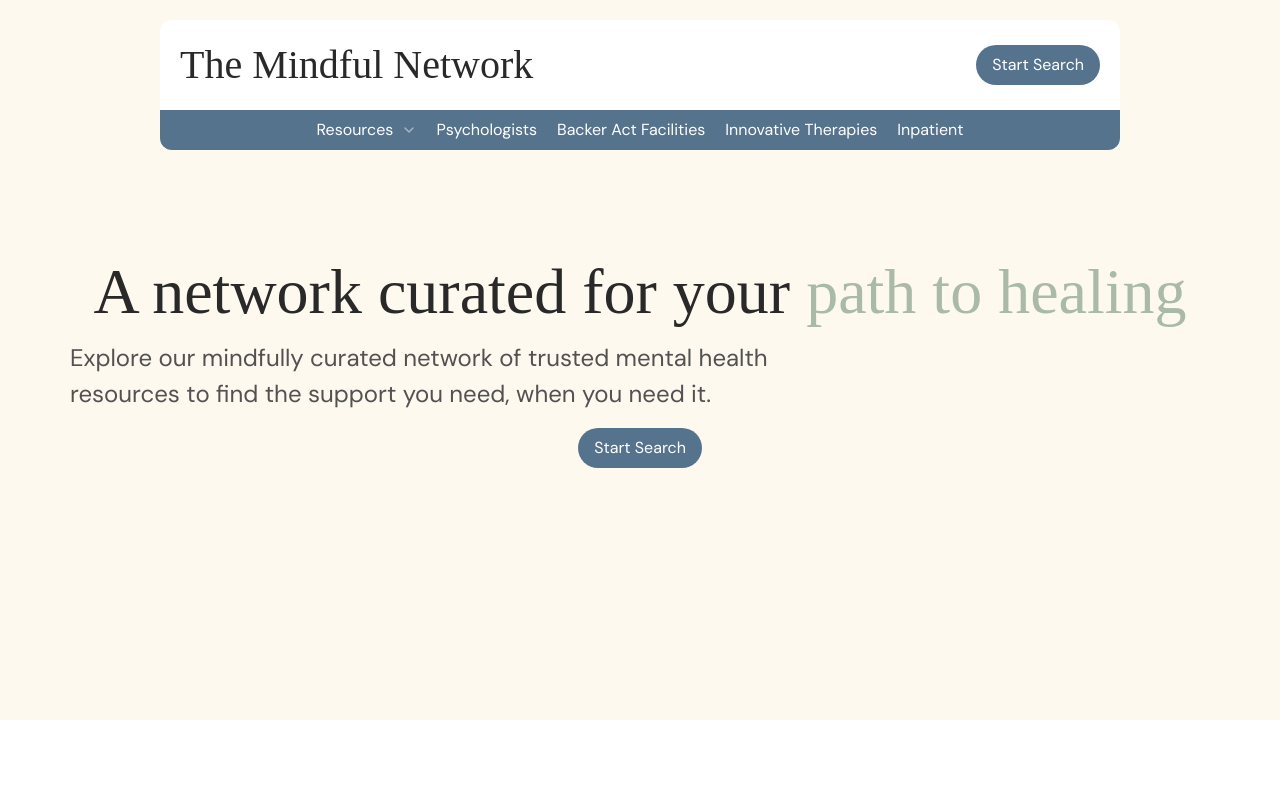
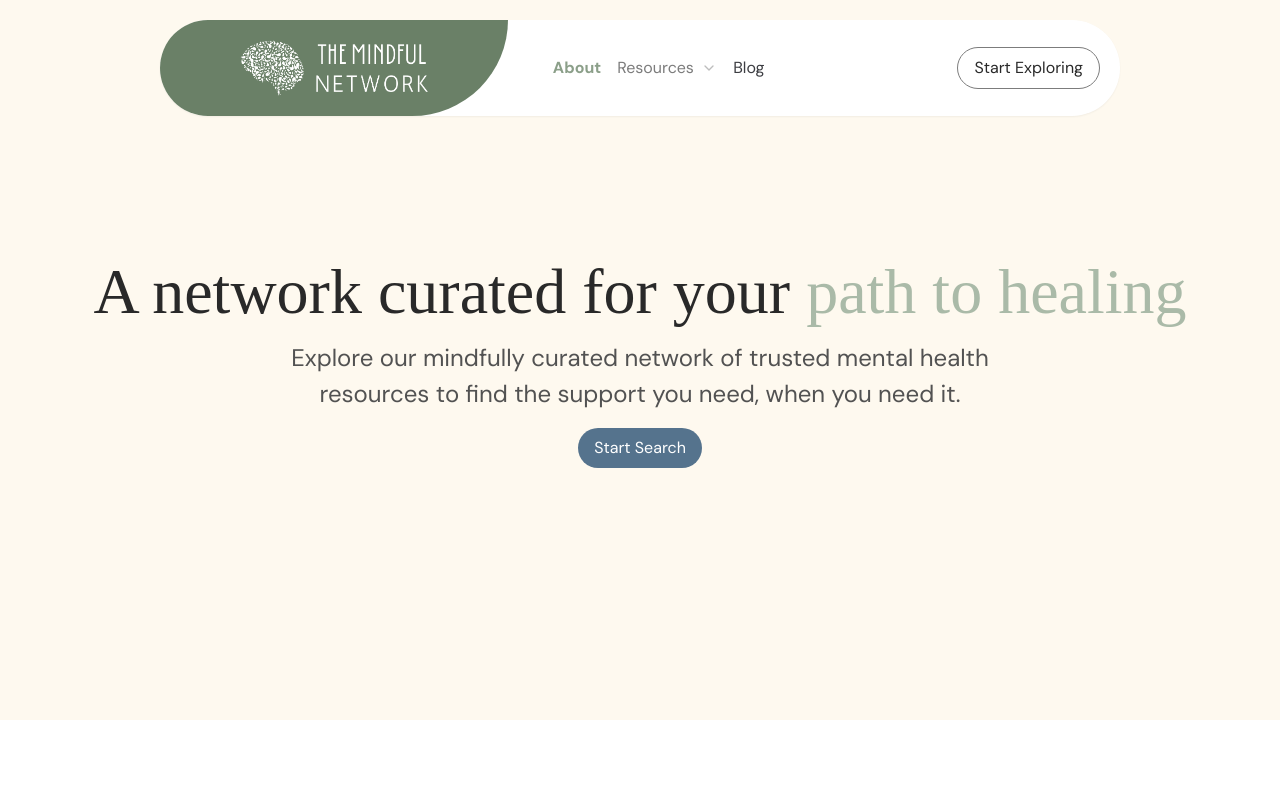
Before and after one commit to poreldeporte/mindful-network-official, a Next.js app in the folder client/: page / in a window 1280 px wide. Shown: the top 800 px of the page. Built offline with nearby package versions, Linux system fonts and the light colour scheme; a web font is replaced by a local one.

Commit message:
Fix(Client): New topbar style created & Disclaimer on footer componet & Button form & Get in touch form

```diff
--- a/client/src/components/shared/Footer.tsx
+++ b/client/src/components/shared/Footer.tsx
@@ -1,13 +1,26 @@
+import { navigation, resources } from "@/lib/constants";
+import { MindfulIsotype, MindfulLogo } from "@/lib/images";
+import Image from "next/image";
+import Link from "next/link";
 import { Typography } from "../ui";
-import { navigation, resources } from "@/lib/constants";
 
 export function Footer() {
 	return (
-    <footer className="page-width py-10 flex flex-col lg:flex-row items-start justify-between">
+		<footer className="page-width py-10">
+			<div className="flex flex-col lg:flex-row items-start justify-between">
 				<div className="mb-10 lg:mb-0">
-        <Typography color="black" as="h2" variant="title">
-          The Mindful Network
-        </Typography>
+					<div className="flex content-center space-x-4 items-center">
+						<Image
+							alt="Mindful Logo"
+							className="w-24 h-20 lg:w-40 lg:h-32"
+							src={MindfulIsotype}
+						/>
+						<Image
+							alt="Mindful Logo"
+							className="w-32 h-16 lg:w-40 lg:h-16"
+							src={MindfulLogo}
+						/>
+					</div>
 				</div>
 				<div className="grid grid-cols-1 lg:grid-cols-2 gap-5">
 					<div>
@@ -43,6 +56,76 @@ export function Footer() {
 						</div>
 					</div>
 				</div>
+			</div>
+			<div className="mt-16 grid grid-cols-1 gap-10 lg:grid-cols-2">
+				<div className="space-y-1">
+					<Typography
+						variant="medium"
+						color="black"
+						as="h3"
+						className="font-semibold"
+					>
+						Platform information
+					</Typography>
+					<Typography variant="small" color="black" as="p" className="w-full">
+						The Mindful Network is an informational platform designed to connect
+						individuals with mental health resources. The content on this site
+						is for educational purposes only and is not a substitute for
+						professional medical advice, diagnosis, or treatment. Always seek
+						the advice of your physician or qualified mental health provider
+						with any questions regarding your condition. In case of a
+						life-threatening emergency, call 911 or go to your nearest emergency
+						room immediately. This platform does not provide direct clinical
+						services.
+					</Typography>
+				</div>
+				<div className="space-y-1">
+					<Typography
+						variant="medium"
+						color="black"
+						as="h3"
+						className="font-semibold"
+					>
+						Accessibility Commitment
+					</Typography>
+					<Typography variant="small" color="black" as="p" className="w-full">
+						The Mindful Network is committed to making our website accessible to
+						individuals with disabilities in compliance with the Americans with
+						Disabilities Act (ADA). If you experience any barriers while using
+						our website or need assistance, please contact us at [Contact
+						Information] so we can assist you.
+					</Typography>
+				</div>
+			</div>
+			<div className="mt-10 flex flex-col-reverseitems-center justify-between w-full lg:flex-row">
+				<div>
+					<Typography variant="small" color="black">
+						© 2024 The Mindful Network
+					</Typography>
+				</div>
+				<div className="flex space-x-3">
+					<Link href="/">
+						<Typography
+							color="darkGray"
+							as="span"
+							variant="small"
+							className="font-semibold"
+						>
+							Privacy Policy
+						</Typography>
+					</Link>
+					<Link href="/">
+						<Typography
+							color="darkGray"
+							as="span"
+							variant="small"
+							className="font-semibold"
+						>
+							Terms of Service
+						</Typography>
+					</Link>
+				</div>
+			</div>
 		</footer>
 	);
 }
--- a/client/src/components/shared/Topbar.tsx
+++ b/client/src/components/shared/Topbar.tsx
@@ -1,9 +1,11 @@
 "use client";
 
 import { resources } from "@/lib/constants";
+import { MindfulIsotype, MindfulLogo } from "@/lib/images";
+import Image from "next/image";
 import Link from "next/link";
 import { usePathname, useRouter } from "next/navigation";
-import { Button, Typography } from "../ui";
+import { Button } from "../ui";
 
 import {
 	Select,
@@ -34,31 +36,28 @@ export function Topbar() {
 		}
 	};
 
-  const headerFixed =
-    "fixed top-5 left-1/2 -translate-x-1/2 w-11/12 xl:w-3/4 bg-white rounded-xl overflow-hidden hidden lg:block z-50";
-  const headerRelative =
-    "relative mt-5 mx-auto w-11/12 xl:w-3/4 bg-white rounded-xl overflow-hidden hidden lg:block z-50";
-
 	return (
-    <header className={isSearchPage ? headerRelative : headerFixed}>
-      <div className="flex items-center justify-between p-5">
-        <Typography
-          variant="large"
-          as="span"
-          color="black"
-          className="font-antic font-normal flex items-center"
-        >
-          <Link href={"/"}>The Mindful Network</Link>
-        </Typography>
-
-        <Button variant="small" className="py-2 rounded-full px-4">
-          <Link href={"/search"}>Start Search</Link>
-        </Button>
+		<header className="fixed top-5 left-1/2 -translate-x-1/2 w-11/12 xl:w-3/4 bg-white shadow-sm rounded-full overflow-hidden hidden lg:block z-50">
+			<div className="flex items-center justify-between">
+				<div className="flex content-center space-x-3 items-center py-5 px-20 bg-green-500 rounded-ee-full">
+					<Image
+						alt="Mindful Logo"
+						className="w-16 h-14 filter invert brightness-0"
+						src={MindfulIsotype}
+					/>
+					<Image
+						alt="Mindful Logo"
+						className="w-28 h-12 filter invert brightness-0"
+						src={MindfulLogo}
+					/>
 				</div>
 
-      <nav className="bg-blue-500 px-5 flex items-center justify-center gap-5">
+				<nav className="flex items-center justify-center space-x-4 pr-32 flex-1 flex-grow">
+					<Link href="" className="text-green-400 font-bold">
+						About
+					</Link>
 					<Select onValueChange={handleSelectChange}>
-          <SelectTrigger className="w-[100px] z-50 bg-blue-500 border-none text-white px-0">
+						<SelectTrigger className="w-[100px] z-50 border-none text-gray-500 px-0">
 							<SelectValue placeholder="Resources" />
 						</SelectTrigger>
 						<SelectContent className="bg-white">
@@ -72,28 +71,19 @@ export function Topbar() {
 							</SelectGroup>
 						</SelectContent>
 					</Select>
+					<Link href="">Blog</Link>
+				</nav>
 
-        {resources.map((resource, resourceIdx) => {
-          if (resourceIdx < 4)
-            return (
-              <Link
-                key={resource.key}
-                href={`/search?resource=${encodeURIComponent(
-                  resource.path.substring(1)
-                )}`}
+				<div className="p-5">
+					<Button
+						variant="small"
+						className="py-2 rounded-full px-4 bg-none"
+						form="secondary"
 					>
-                <Typography
-                  className="flex items-center gap-2"
-                  as="span"
-                  variant="xsmall"
-                  color="white"
-                >
-                  {resource.title}
-                </Typography>
-              </Link>
-            );
-        })}
-      </nav>
+						<Link href={"/search"}>Start Exploring</Link>
+					</Button>
+				</div>
+			</div>
 		</header>
 	);
 }
--- a/client/src/components/ui/Button.tsx
+++ b/client/src/components/ui/Button.tsx
@@ -7,6 +7,7 @@ import { VariantType } from "@/models";
 interface Props extends React.ButtonHTMLAttributes<HTMLButtonElement> {
 	children: React.ReactNode;
 	className?: string;
+	form?: string;
 	variant: VariantType;
 	isLoading?: boolean;
 }
@@ -15,23 +16,26 @@ export function Button({
 	children,
 	className,
 	variant,
+	form = "primary",
 	isLoading,
 	...props
 }: Props) {
+	const buttonStyles =
+		form === "primary"
+			? "bg-blue-500 hover:bg-blue-700 text-white"
+			: "border border-gray-500 text-black hover:bg-gray-100";
 	return (
 		<button
 			{...props}
-      className={`${className} ${
-        props.disabled
-          ? "bg-blue-300 cursor-not-allowed"
-          : "bg-blue-500 hover:bg-blue-700"
+			className={`${className} ${buttonStyles} ${
+				props.disabled ? "bg-blue-300 cursor-not-allowed" : ""
 			}  transition-colors  text-white`}
 		>
 			<Typography
 				className="flex items-center gap-2 justify-center"
 				as="span"
 				variant={variant}
-        color="white"
+				color={form === "primary" ? "white" : "black"}
 			>
 				{isLoading ? (
 					<div className="flex items-center gap-2">
--- a/client/src/routes/homepage/components/hero/index.tsx
+++ b/client/src/routes/homepage/components/hero/index.tsx
@@ -3,7 +3,7 @@ import Link from "next/link";
 
 export const Hero = () => {
 	return (
-		<section className="page-width h-[60vh] lg:h-[90vh] xs:mt-10 flex lg:items-center justify-center flex-col">
+		<section className="page-width h-[60vh] lg:h-[90vh] xs:mt-10 flex lg:items-center lg:text-center justify-center flex-col">
 			<Typography
 				className="font-antic mb-2"
 				as="h1"
--- a/client/src/routes/psychologists/components/getInTouch/index.tsx
+++ b/client/src/routes/psychologists/components/getInTouch/index.tsx
@@ -1,10 +1,11 @@
-import { Typography } from "@/components/ui";
+import { Button, Typography } from "@/components/ui";
 import { PsychologistModel } from "@/models";
 import {
-	PhoneIcon,
-	MapPinIcon,
-	EnvelopeIcon,
-} from "@heroicons/react/24/outline";
+	IconUser,
+	IconMail,
+	IconMessage,
+	IconHelpHexagon,
+} from "@tabler/icons-react";
 
 export function GetInTouch({ name, phone, address }: PsychologistModel) {
 	return (
@@ -14,14 +15,75 @@ export function GetInTouch({ name, phone, address }: PsychologistModel) {
 		>
 			<div className="mb-10 lg:w-1/2">
 				<Typography className="" color="black" variant="title" as="h2">
-					Get in Touch with <span className="block" />
-					<span className="text-orange-600">{name}</span>
+					Get in touch with <span className="block" />
+					<span
+						style={{ textTransform: "capitalize" }}
+						className="text-orange-600"
+					>
+						{name.toLowerCase()}
+					</span>
 				</Typography>
 			</div>
 
-			<div className="bg-orange-100 rounded-2xl w-full lg:flex-grow py-5 lg:w-1/2 lg:py-20 flex flex-col items-center justify-center">
-				<div className="flex flex-col items-center justify-center gap-y-2">
-					{/*
+			<div className="bg-orange-100 rounded-2xl w-full lg:flex-grow p-5 lg:w-1/2 lg:p-10 flex flex-col items-center justify-center">
+				<div className="flex flex-col gap-y-2 w-full">
+					<form className="flex flex-col w-full space-y-5">
+						<div className="relative">
+							<input
+								type="text"
+								placeholder="Your name"
+								className="rounded-full p-2 pl-10 w-full outline-0"
+							/>
+							<span className="absolute left-3 top-1/2 transform -translate-y-1/2 ">
+								<IconUser className="h-5 w-5 text-gray-400" />
+							</span>
+						</div>
+						<div className="relative">
+							<input
+								type="text"
+								placeholder="Inquiry type"
+								className="rounded-full p-2 pl-10 w-full outline-0"
+							/>
+							<span className="absolute left-3 top-1/2 transform -translate-y-1/2">
+								<IconHelpHexagon className="h-5 w-5 text-gray-400" />
+							</span>
+						</div>
+						<div className="relative">
+							<input
+								type="email"
+								placeholder="Email"
+								className="rounded-full p-2 pl-10 w-full outline-0"
+							/>
+							<span className="absolute left-3 top-1/2 transform -translate-y-1/2">
+								<IconMail className="h-5 w-5 text-gray-400" />
+							</span>
+						</div>
+						<div className="relative">
+							<textarea
+								placeholder="Your message"
+								className="rounded-xl p-2 pl-10 w-full resize-none outline-0"
+								rows={4}
+							></textarea>
+							<span className="absolute left-3 top-3">
+								<IconMessage className="h-5 w-5 text-gray-400" />
+							</span>
+						</div>
+					</form>
+					<div className="flex items-center justify-end">
+						<Button
+							variant="medium"
+							form="primary"
+							className="p-2 rounded-full mt-5 lg:w-1/4"
+						>
+							<Typography color="white" variant="small" as="h3">
+								Send Message
+							</Typography>
+						</Button>
+					</div>
+				</div>
+			</div>
+
+			{/*
           <div className="w-full space-y-2">
             <div className="flex items-center space-x-2">
               <EnvelopeIcon className="h-8 w-8" />
@@ -90,8 +152,6 @@ export function GetInTouch({ name, phone, address }: PsychologistModel) {
 
           </div>
              */}
-				</div>
-			</div>
 		</section>
 	);
 }
```
Lines whose indentation alone changed are shown as unchanged.
